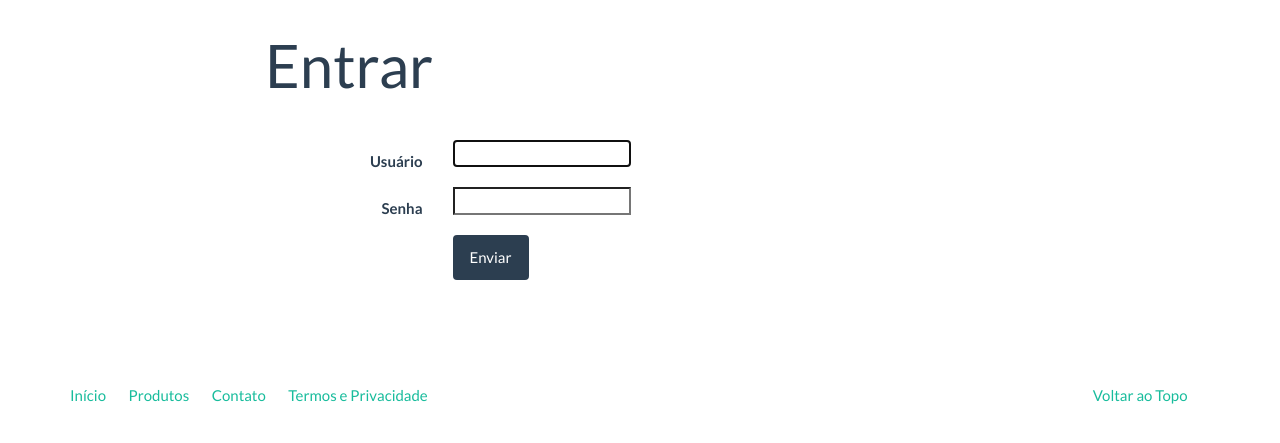
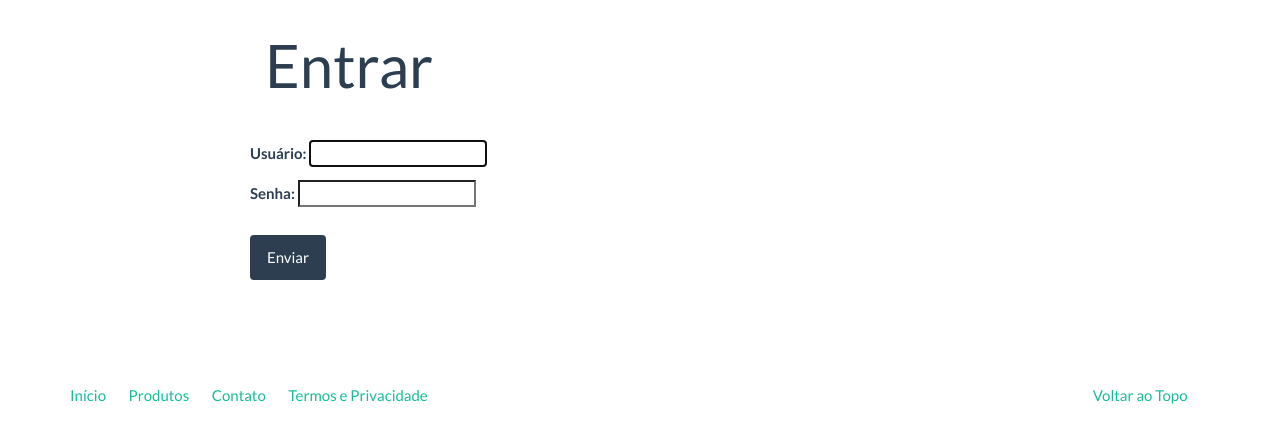
Before and after one commit to maurosantosdev/lojavirtual, a Django app: page /accounts/login/ in a window 1280 px wide. Shown: the part 60-503 px from the top of the page. Run offline with Django 3.2, Linux system fonts and the light colour scheme; tables that the repository leaves empty hold one stand-in row (Sample ...); some libraries are stand-ins or nearby versions.

Commit message:
E-commerce - Login 010

```diff
--- a/core/templates/registration/login.html
+++ b/core/templates/registration/login.html
@@ -22,25 +22,15 @@
                 <div class="form-group{% if form.username.errors %} has-error{% endif %}">
 
                   <div class="form-group{% if form.username.errors %} has-error{% endif %}">
-                  <label for="{{ form.username.auto_id }}" class="col-md-3 control-label">{{ form.username.label }}</label>
                   <div class="col-md-9">
-                    {{ form.username }}
+                    {{ form.as_p }}
                     {% for error in form.username.errors %}
                     <span class="help-block">{{ error }}</span>
                     {% endfor %}
                   </div>
                 </div>
-                <div class="form-group{% if form.password.errors %} has-error{% endif %}">
-                  <label for="{{ form.password.auto_id }}" class="col-md-3 control-label">{{ form.password.label }}</label>
+                <div class="form-group">
                   <div class="col-md-9">
-                    {{ form.password }}
-                    {% for error in form.password.errors %}
-                    <span class="help-block">{{ error }}</span>
-                    {% endfor %}
-                  </div>
-                </div>
-                <div class="form-group">
-                  <div class="col-md-9 col-md-offset-3">
                     <button type="submit" class="btn btn-primary">Enviar</button>
                   </div>
                 </div>
```
